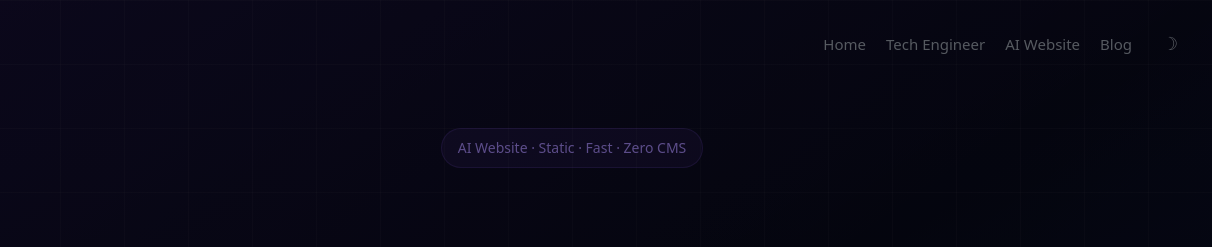
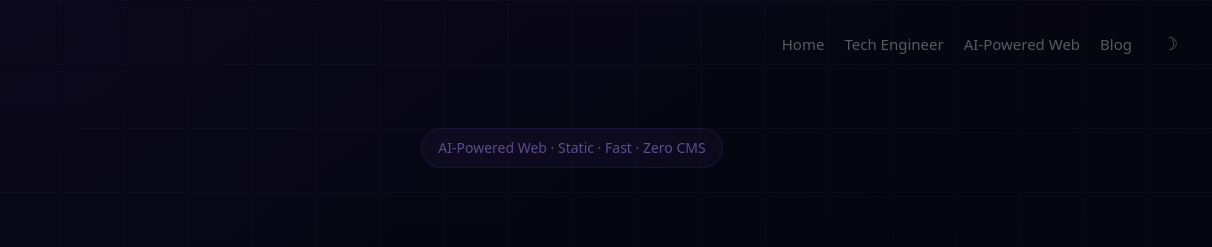
Before and after one commit to goolz/k1m.dev, a website: page public/ai-website.html in a window 1280 px wide. Shown: the top 247 px of the page, 68-1280 px from the left. Drawn offline with Linux system fonts and the light colour scheme.

Commit message:
AI-Powered Web

```diff
--- a/public/ai-website.html
+++ b/public/ai-website.html
@@ -273,7 +273,7 @@
     <nav class="nav-top" id="nav-menu" aria-label="Main">
       <a href="/">Home</a>
       <a href="/tech-engineer.html">Tech Engineer</a>
-      <a href="/ai-website.html" aria-current="page">AI Website</a>
+      <a href="/ai-website.html" aria-current="page">AI-Powered Web</a>
       <a href="/blog/">Blog</a>
       <button type="button" id="theme-toggle" class="theme-toggle" aria-label="Toggle light/dark mode">
         <span class="theme-icon sun">☀</span>
@@ -289,7 +289,7 @@
     <section class="hero hero-full">
       <div class="hero-bg"></div>
       <div class="container hero-inner">
-        <div class="hero-badge">AI Website · Static · Fast · Zero CMS</div>
+        <div class="hero-badge">AI-Powered Web · Static · Fast · Zero CMS</div>
         <h1>Your website, built with AI.<br />Live in days, not months.</h1>
         <p class="subtitle">Plain HTML. GitHub repo. Auto-deployed on every push. I write the code with AI, you get
           a site that loads in milliseconds, scores 100 on Core Web Vitals, and never gets hacked through a plugin
@@ -618,7 +618,7 @@
           <strong>Services</strong>
           <a href="/#capabilities">Lead Automation</a>
           <a href="/#capabilities">CRM Build-out</a>
-          <a href="/ai-website.html">AI Website</a>
+          <a href="/ai-website.html">AI-Powered Web</a>
           <a href="/#capabilities">GTM Infrastructure</a>
         </div>
         <div class="footer-col">
```
Also changed, not shown: public/blog/Build-a-Lead-Machine-That-Gets-Smarter-Every-Week.html (+2 -2 lines), public/blog/Building-an-Automated-Outbound-Engine.html (+2 -2 lines), public/blog/Does-Having-a-CMS-Make-Sense-Anymore-Now-That-We-Have-AI.html (+2 -2 lines), public/blog/How-to-Build-a-Modern-Landing-Page.html (+2 -2 lines), public/blog/How-to-Build-an-Interactive-AI-Agent-Landing-Page.html (+2 -2 lines), public/blog/How-to-Capture-Visitor-Intent-Using-Clay-ZoomInfo-and-HubSpot.html (+2 -2 lines), public/blog/Signal-Capture-From-Gong-Call-to-CRM-Action-in-Under-60-Seconds.html (+2 -2 lines), public/blog/Stop-Churn-Before-It-Starts-Talking.html (+2 -2 lines), public/blog/The-AI-Powered-Static-Site-Speed-Code-and-No-CMS.html (+2 -2 lines), public/blog/index.html (+2 -2 lines), public/index.html (+2 -2 lines), public/tech-engineer.html (+2 -2 lines).
